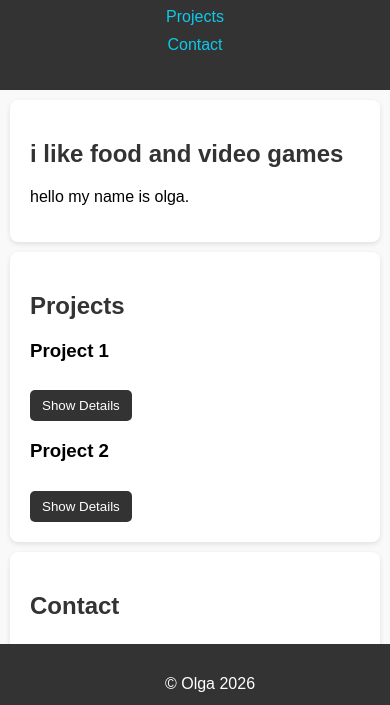
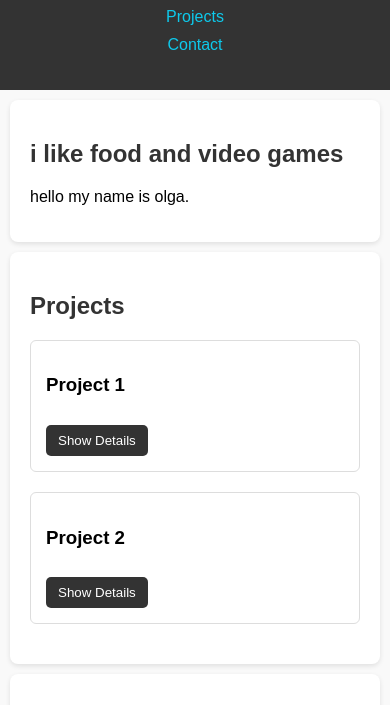
Before and after one commit to olgamostepan5-prog/my-portfolio, a plain HTML site: page index.html in a window 390 px wide. Shown: the part 120-825 px from the top of the page. Drawn offline with Linux system fonts and the light colour scheme.

Commit message:
Finalize styling and fix footer overlap

```diff
--- a/styles.css
+++ b/styles.css
@@ -5,7 +5,7 @@ body {
     background-color: #f9f9f9;
 }
 
-
+/* HEADER */
 header {
     background-color: #333;
     color: white;
@@ -13,7 +13,7 @@ header {
     text-align: center;
 }
 
-
+/* NAVIGATION */
 nav ul {
     list-style: none;
     padding: 0;
@@ -34,7 +34,7 @@ nav ul li a:hover {
     text-decoration: underline;
 }
 
-
+/* SECTIONS */
 section {
     padding: 40px;
     margin: 20px auto;
@@ -48,34 +48,15 @@ h2 {
     color: #333;
 }
 
-
-footer {
-    background-color: #333;
-    color: white;
-    text-align: center;
+/* PROJECT CARDS */
+.project {
+    margin-bottom: 20px;
     padding: 15px;
-    position: fixed;
-    width: 100%;
-    bottom: 0;
+    border: 1px solid #ddd;
+    border-radius: 6px;
 }
 
-
-@media screen and (max-width: 600px) {
-    nav ul li {
-        display: block;
-        margin: 10px 0;
-    }
-
-    section {
-        padding: 20px;
-        margin: 10px;
-    }
-}
-
-.hidden {
-    display: none;
-}
-
+/* BUTTONS */
 button {
     margin-top: 10px;
     padding: 8px 12px;
@@ -90,6 +71,7 @@ button:hover {
     background-color: #555;
 }
 
+/* FORM */
 form {
     display: flex;
     flex-direction: column;
@@ -98,8 +80,36 @@ form {
 input, textarea {
     margin: 10px 0;
     padding: 10px;
+    font-size: 14px;
 }
 
+/* ERROR MESSAGE */
 #error-msg {
     color: red;
 }
+
+/* HIDDEN (for JS toggle) */
+.hidden {
+    display: none;
+}
+
+/* FOOTER (fixed issue removed) */
+footer {
+    background-color: #333;
+    color: white;
+    text-align: center;
+    padding: 15px;
+}
+
+/* RESPONSIVE */
+@media screen and (max-width: 600px) {
+    nav ul li {
+        display: block;
+        margin: 10px 0;
+    }
+
+    section {
+        padding: 20px;
+        margin: 10px;
+    }
+}
```
